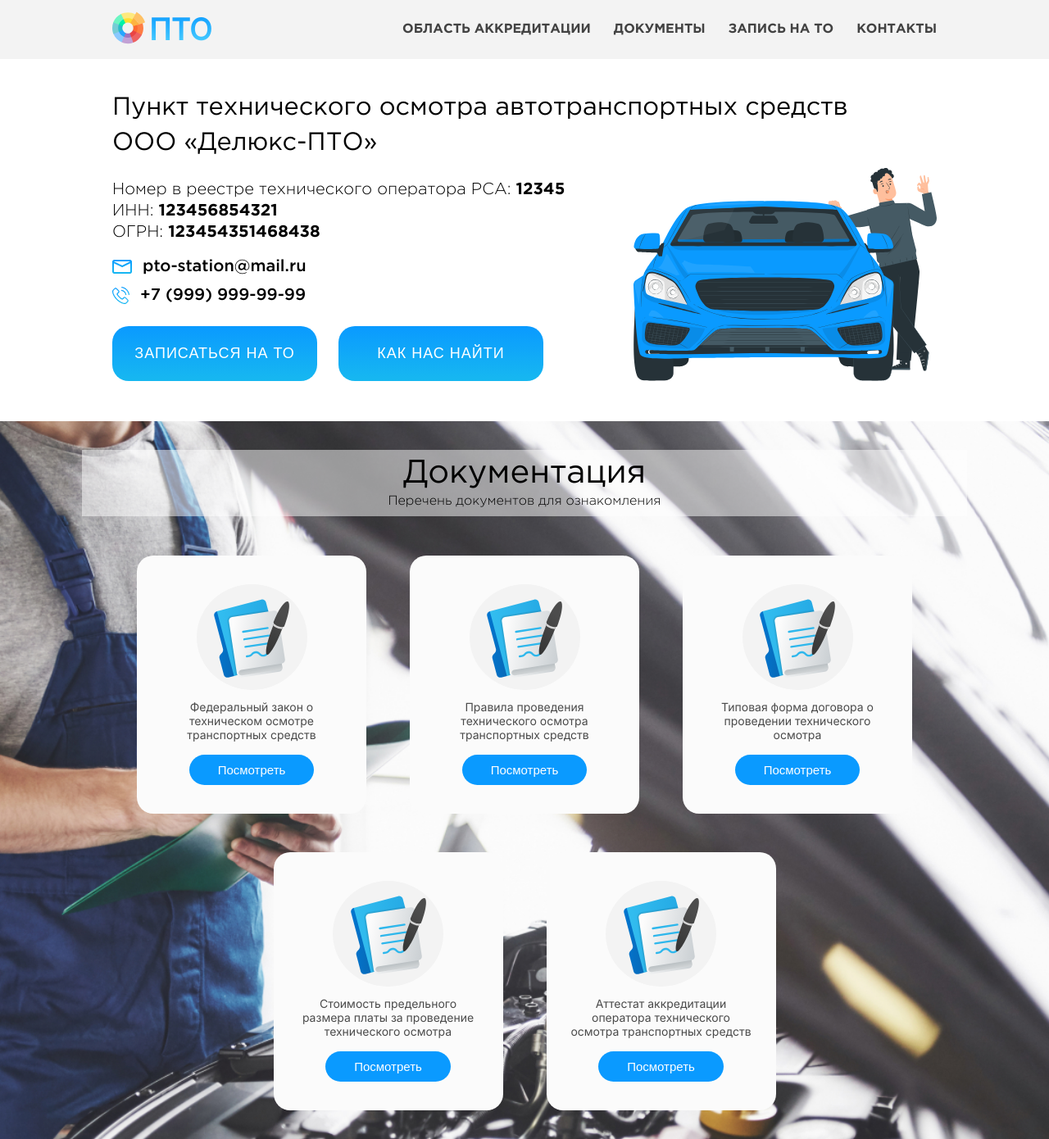
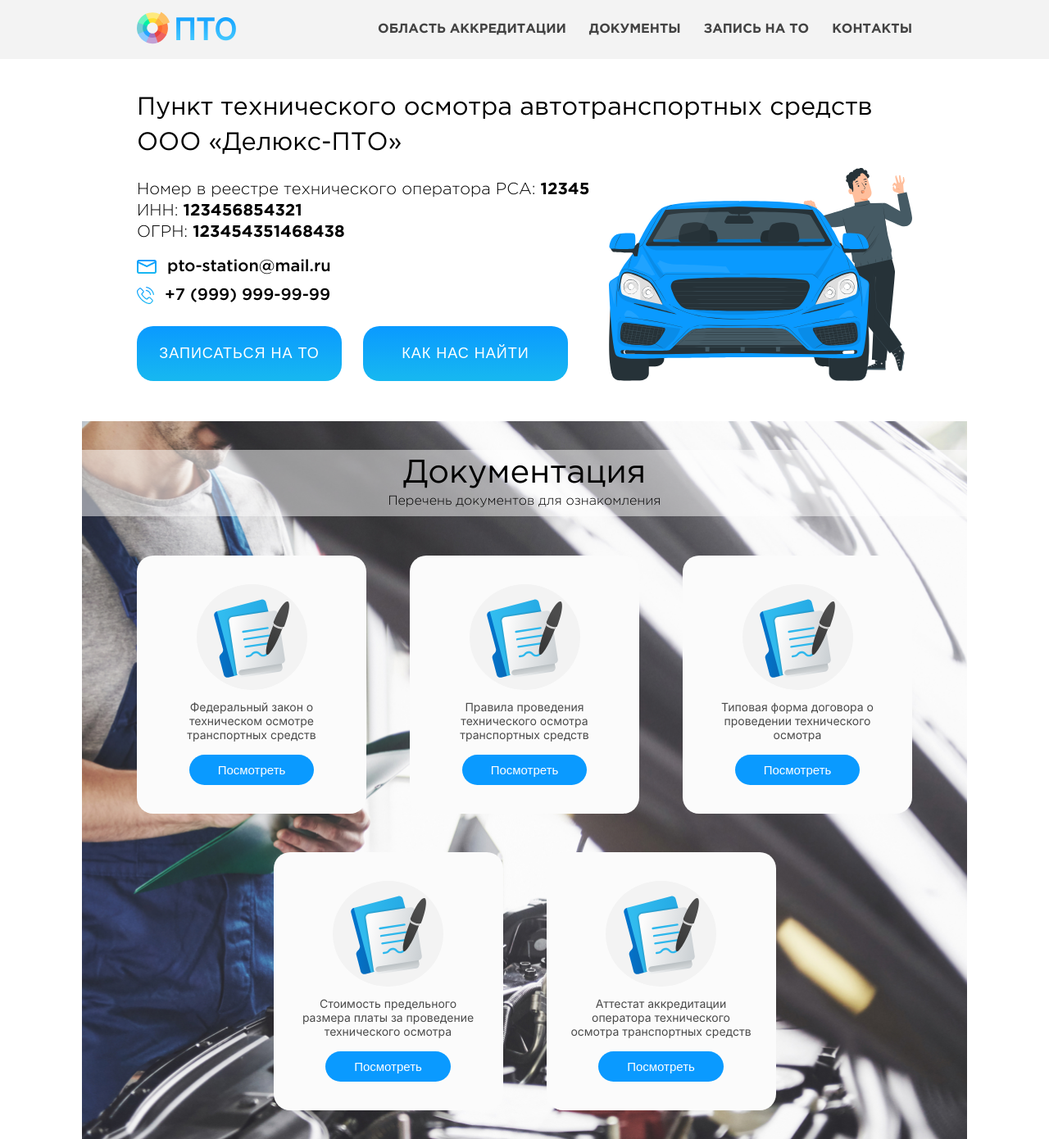
Before and after one commit to DevRunny/ptoreact, a React (Create React App) app: page / in a window 1280 px wide. Shown: the whole page at 82% size. Built offline with nearby package versions, Linux system fonts and the light colour scheme.

Commit message:
Refactoring css

```diff
--- a/src/components/About/About.module.css
+++ b/src/components/About/About.module.css
@@ -1,7 +1,6 @@
 .background {
     background-color: white;
-    padding-top: 45px;
-    padding-bottom: 49px;
+    padding: 45px 67px 49px 67px;
 }
 
 .about {
--- a/src/components/About/About.tsx
+++ b/src/components/About/About.tsx
@@ -3,8 +3,8 @@ import style from "./About.module.css"
 
 function About() {
     return (
+        <div className="container">
             <div className={style.background}>
-        <div className="container">
                 <div className={style.about}>
                     <h1 className={style.title}>
                         <p>Пункт технического осмотра автотранспортных средств</p>
--- a/src/components/Documentation/Documentation.module.css
+++ b/src/components/Documentation/Documentation.module.css
@@ -1,7 +1,7 @@
 .background {
     background: url("../../../public/images/Documentation/background.jpg") no-repeat center;
     background-size: cover;
-    padding: 35px 0;
+    padding: 35px 67px;
     display: flex;
     align-items: center;
     justify-content: center;
--- a/src/components/Documentation/Documentation.tsx
+++ b/src/components/Documentation/Documentation.tsx
@@ -3,12 +3,13 @@ import style from "./Documentation.module.css"
 
 function Documentation() {
   return (
+
+    <div className="container">
         <div className={style.background}>
             <div className={style.documentationTitleWrap}>
                 <h2 className={style.mainTitle}>Документация</h2>
                 <h3 className={style.subTitle}>Перечень документов для ознакомления</h3>
             </div>
-        <div className="container">
             <div className={style.documentsWrap}>
                 <div className={style.document}>
                     <div className={style.backgroundImageDocument}>
--- a/src/components/NavBar/NavBar.module.css
+++ b/src/components/NavBar/NavBar.module.css
@@ -2,6 +2,12 @@
   background-color: #F3F3F3;
   width: 100%;
   height: 72px;
+  padding: 0 67px;
+}
+
+.wrap {
+  height: 100%;
+  padding: 0 67px;
 }
 
 .navBar {
--- a/src/components/NavBar/NavBar.tsx
+++ b/src/components/NavBar/NavBar.tsx
@@ -2,8 +2,10 @@ import React from "react";
 import style from "./NavBar.module.css";
 
 function NavBar() {
-  return <div className={style.background}>
+    return (
+        <div className={style.background}>
           <div className="container">
+            <div className={style.wrap}>
               <header className={style.navBar}>
                 <div className={style.logoWrap}>
                   <img className={style.logoImage} src="/images/NavBar/NavBar-logo.svg" alt="Logo"/>
@@ -17,7 +19,9 @@ function NavBar() {
                 </nav>
               </header>
             </div>
-  </div>;
+          </div>
+        </div>
+    )
 }
 
 export default NavBar;
--- a/src/index.css
+++ b/src/index.css
@@ -15,8 +15,6 @@ body {
 
 .container {
   margin: auto;
-  width: 1140px;
-  padding-left: 67px;
-  padding-right: 67px;
+  width: 1080px;
   height: 100%;
 }
```
Lines whose indentation alone changed are shown as unchanged.
